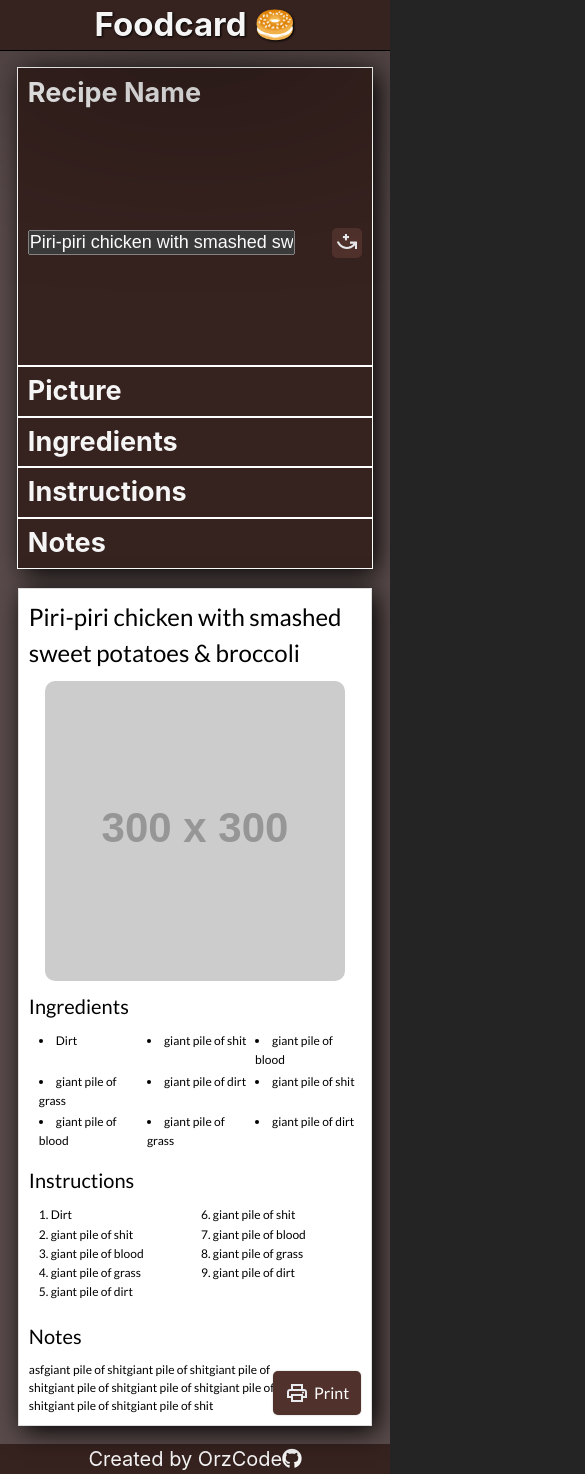
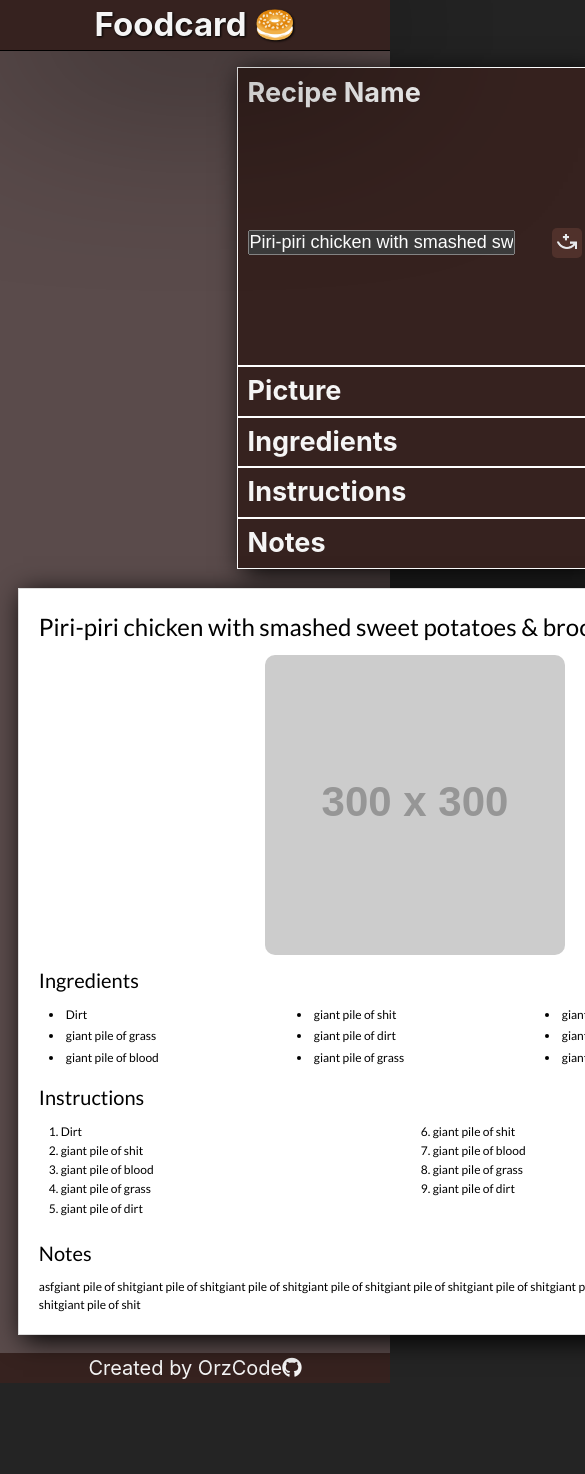
Before and after one commit to orzcode/foodcard, a React (Vite) app: page / in a window 390 px wide. Shown: the top 1474 px of the page, 585 px wide, since content can reach past the window. After the commit the page ends 1383 px from the top, so only its background shows below. Built offline with nearby package versions, Linux system fonts and the light colour scheme.

Commit message:
test removal of media Q for mobile to test printing Preview
note: must revert MainMiddle width 100%

```diff
--- a/src/styles/MainMiddle.css
+++ b/src/styles/MainMiddle.css
@@ -32,11 +32,10 @@
 
    .MainMiddle{
 	flex-direction: column;
-	/* padding: 5%;
-	gap: 2rem; */
+
    }
    .PreviewPane, .InputPane {
-	width: 100%;
+	/* width: 100%; */
 	/* don't work here - these are applied on individual components*/
  }
 }
```
Also changed, not shown: src/styles/PreviewPane.css (+2 -9 lines).
